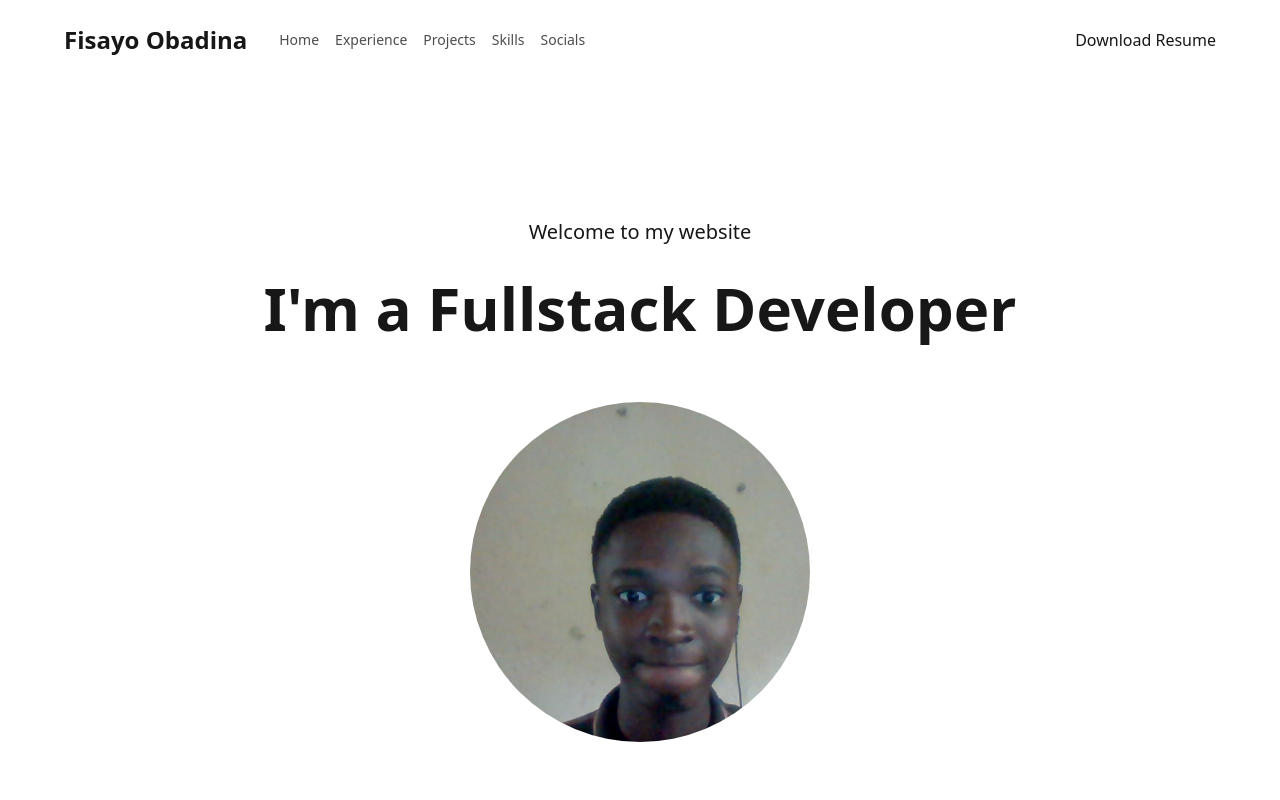
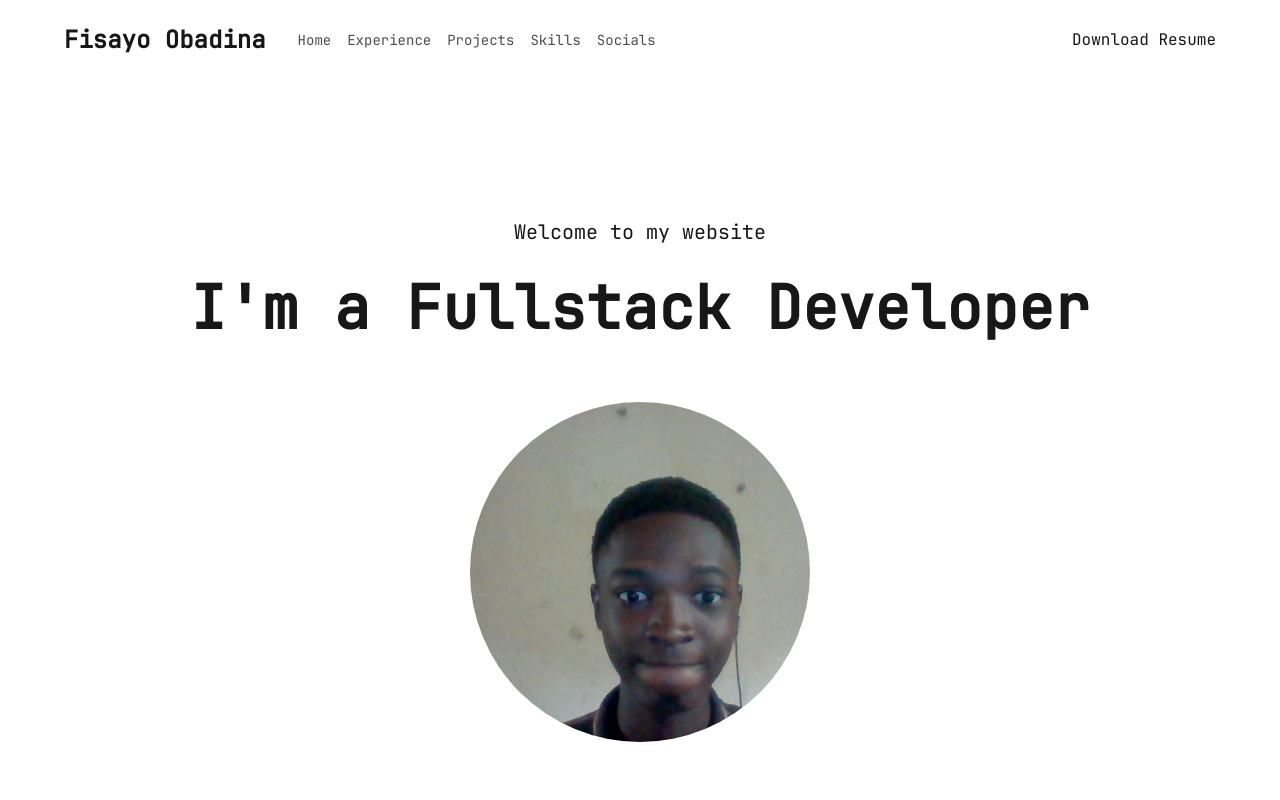
Before and after one commit to fisayo-dev/my-portfolio, a Next.js app: page / in a window 1280 px wide. Shown: the top 800 px of the page. Built offline with nearby package versions, Linux system fonts and the light colour scheme.

Commit message:
chore: fix font issue

```diff
--- a/app/globals.css
+++ b/app/globals.css
@@ -22,7 +22,7 @@
 body {
   background: var(--background);
   color: var(--foreground);
-  font-family: var(--font-sans);
+  font-family: var(--font-jetbrains-mono);
 }
 
 
--- a/app/layout.tsx
+++ b/app/layout.tsx
@@ -3,7 +3,7 @@ import localFont from 'next/font/local'
 import "./globals.css";
 
 const jetBrainsMono = localFont({
-  src: '../public/fonts/JETBRAINSMONONL-REGULAR.ttf',
+  src: '../public/fonts/JETBRAINSMONO-REGULAR.ttf',
   variable: "--font-jetbrains-mono"
 })
 
```
